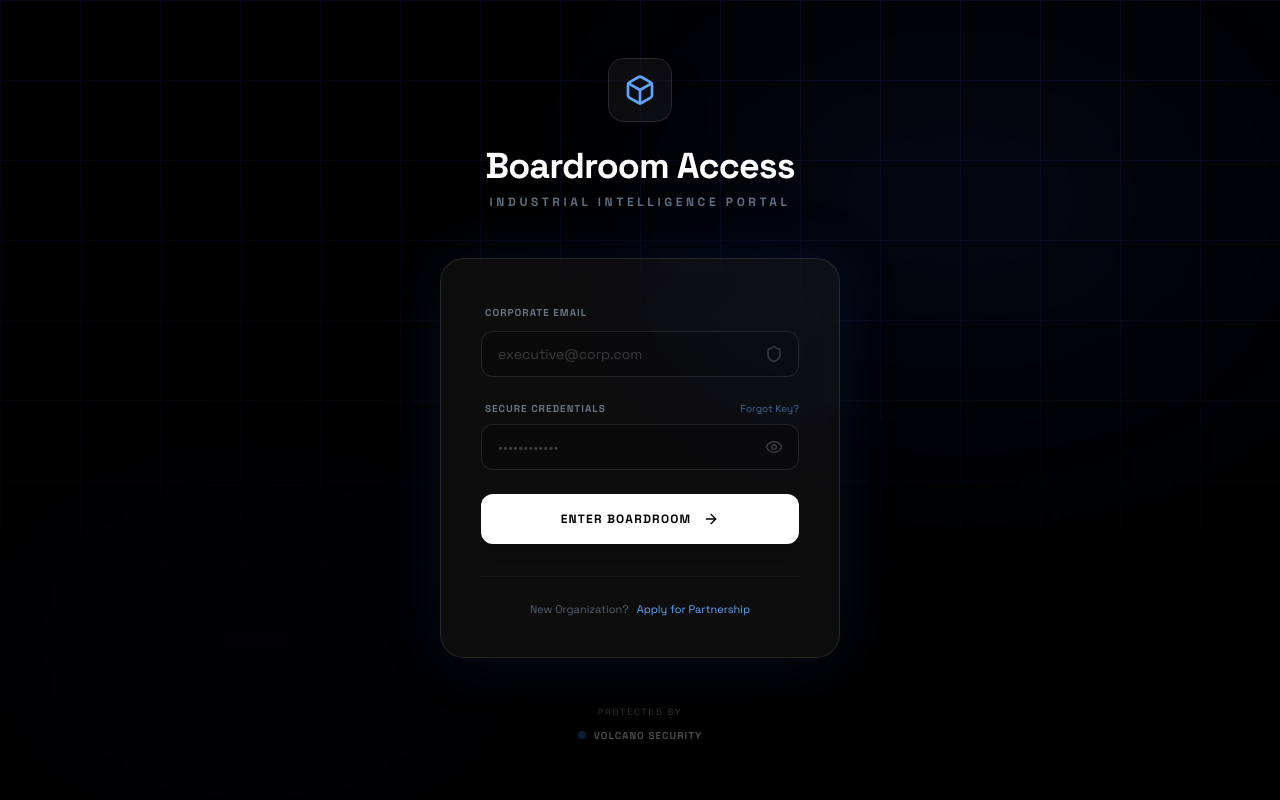
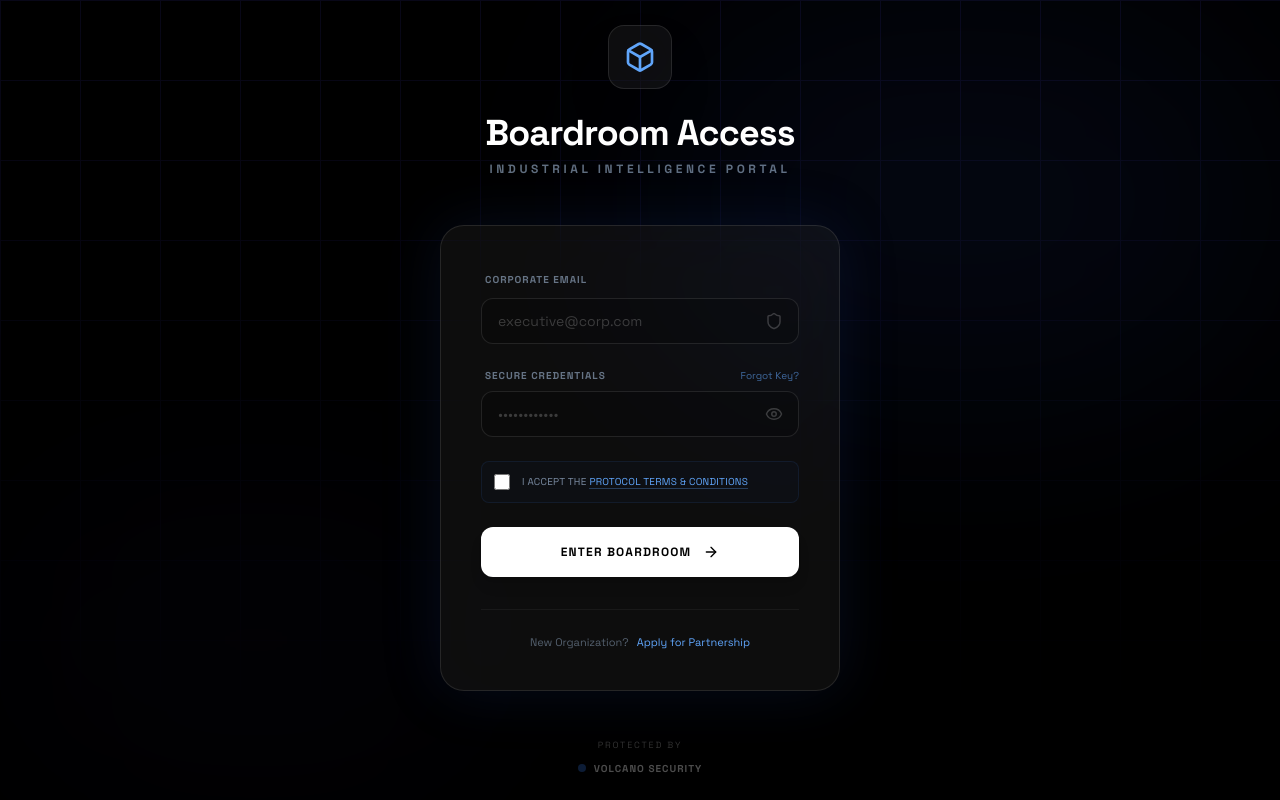
Before and after one commit to Jaswanthmm/Volcano, a React (Vite) app in the folder frontend/: page /login/titan in a window 1280 px wide. Built offline with nearby package versions, Linux system fonts and the light colour scheme.

Commit message:
fix: Ensure footer visibility and enforce T&C checkboxes on login

```diff
--- a/frontend/src/pages/AlienLogin.jsx
+++ b/frontend/src/pages/AlienLogin.jsx
@@ -199,6 +199,19 @@ const AlienLogin = () => {
                             </div>
                         </div>
 
+                        {/* Terms & Conditions */}
+                        <div className="flex items-center gap-3">
+                            <input
+                                type="checkbox"
+                                id="terms"
+                                required
+                                className="w-4 h-4 bg-black/50 border border-green-500/30 rounded focus:ring-1 focus:ring-green-500 text-green-500 cursor-pointer"
+                            />
+                            <label htmlFor="terms" className="text-[10px] text-green-500/60 uppercase tracking-wide cursor-pointer select-none">
+                                I agree to the <Link to="/terms" target="_blank" className="text-green-400 hover:text-green-300 border-b border-green-500/30">Terms & Conditions</Link>
+                            </label>
+                        </div>
+
                         <button type="submit" disabled={loading} className="w-full group bg-green-900/20 hover:bg-green-500 text-green-400 hover:text-black border border-green-500/30 rounded-lg px-4 py-4 mt-8 transition-all duration-300 flex items-center justify-center gap-3 font-bold text-xs uppercase tracking-widest disabled:opacity-50 disabled:cursor-not-allowed">
                             {loading ? 'Processing...' : (isLogin ? 'Establish Link' : 'Register Node')}
                             <ArrowRight size={16} className="group-hover:translate-x-1 transition-transform" />
--- a/frontend/src/pages/BoardroomLogin.jsx
+++ b/frontend/src/pages/BoardroomLogin.jsx
@@ -201,6 +201,19 @@ const BoardroomLogin = () => {
                             </div>
                         </div>
 
+                        {/* Terms & Conditions */}
+                        <div className="flex items-center gap-3 bg-blue-900/5 p-3 rounded-lg border border-blue-500/10">
+                            <input
+                                type="checkbox"
+                                id="terms"
+                                required
+                                className="w-4 h-4 bg-black/20 border border-blue-200/30 rounded focus:ring-1 focus:ring-blue-500 text-blue-500 cursor-pointer"
+                            />
+                            <label htmlFor="terms" className="text-[10px] text-blue-200/60 uppercase tracking-wide cursor-pointer select-none">
+                                I accept the <Link to="/terms" target="_blank" className="text-blue-400 hover:text-white border-b border-blue-400/30">Protocol Terms & Conditions</Link>
+                            </label>
+                        </div>
+
                         <button type="submit" disabled={loading} className="w-full group bg-white text-black hover:bg-blue-50 border border-transparent rounded-xl px-4 py-4 mt-8 transition-all duration-300 flex items-center justify-center gap-3 font-bold text-xs uppercase tracking-widest shadow-lg hover:shadow-blue-900/20 hover:scale-[1.02] disabled:opacity-50 disabled:cursor-not-allowed">
                             {loading ? 'Processing...' : (isLogin ? 'Enter Boardroom' : 'Request Access')}
                             <ArrowRight size={16} className="group-hover:translate-x-1 transition-transform" />
--- a/frontend/src/pages/LandingPage.jsx
+++ b/frontend/src/pages/LandingPage.jsx
@@ -304,7 +304,7 @@ const LandingPage = () => {
       </section>
 
       {/* --- FOOTER --- */}
-      <footer className="border-t border-white/10 bg-black pt-16 pb-8 text-xs font-mono">
+      <footer className="relative z-10 border-t border-white/10 bg-black pt-16 pb-8 text-xs font-mono">
         <div className="max-w-7xl mx-auto px-6 grid grid-cols-1 md:grid-cols-4 gap-12 mb-12">
           {/* Brand */}
           <div className="col-span-1 md:col-span-2">
```
